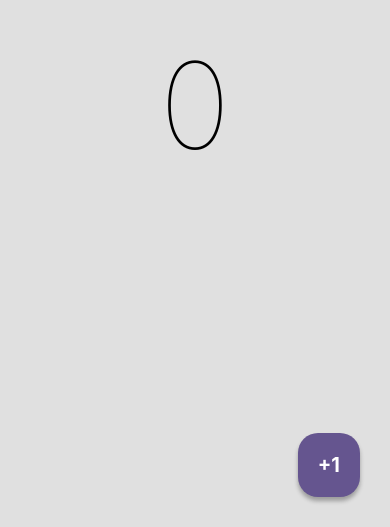
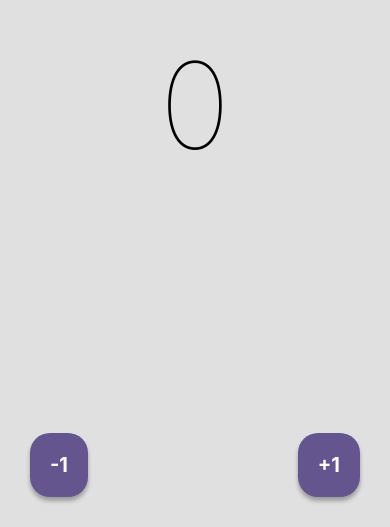
Before and after one commit to enriquemdev/Counter-App---RN, a React Native app: screen / in a window 390 px wide. Shown: the part 317-844 px from the top of the page. Built offline with nearby package versions, Linux system fonts and the light colour scheme.

Commit message:
added left btn

```diff
--- a/App.tsx
+++ b/App.tsx
@@ -5,6 +5,8 @@ import FAB from "./components/FAB";
 
 export default function App() {
   const [count, setCount] = useState(0);
+
+  const setZero = () => setCount(0);
 
   return (
     <View style={styles.container}>
@@ -18,9 +20,16 @@ export default function App() {
       </Pressable> */}
 
       <FAB
+        label="-1"
+        onPress={() => setCount((current) => current - 1)}
+        onLongPress={setZero}
+        position="left"
+      />
+
+      <FAB
         label="+1"
         onPress={() => setCount((current) => current + 1)}
-        onLongPress={() => setCount(0)}
+        onLongPress={setZero}
         position="right"
       />
 
```
